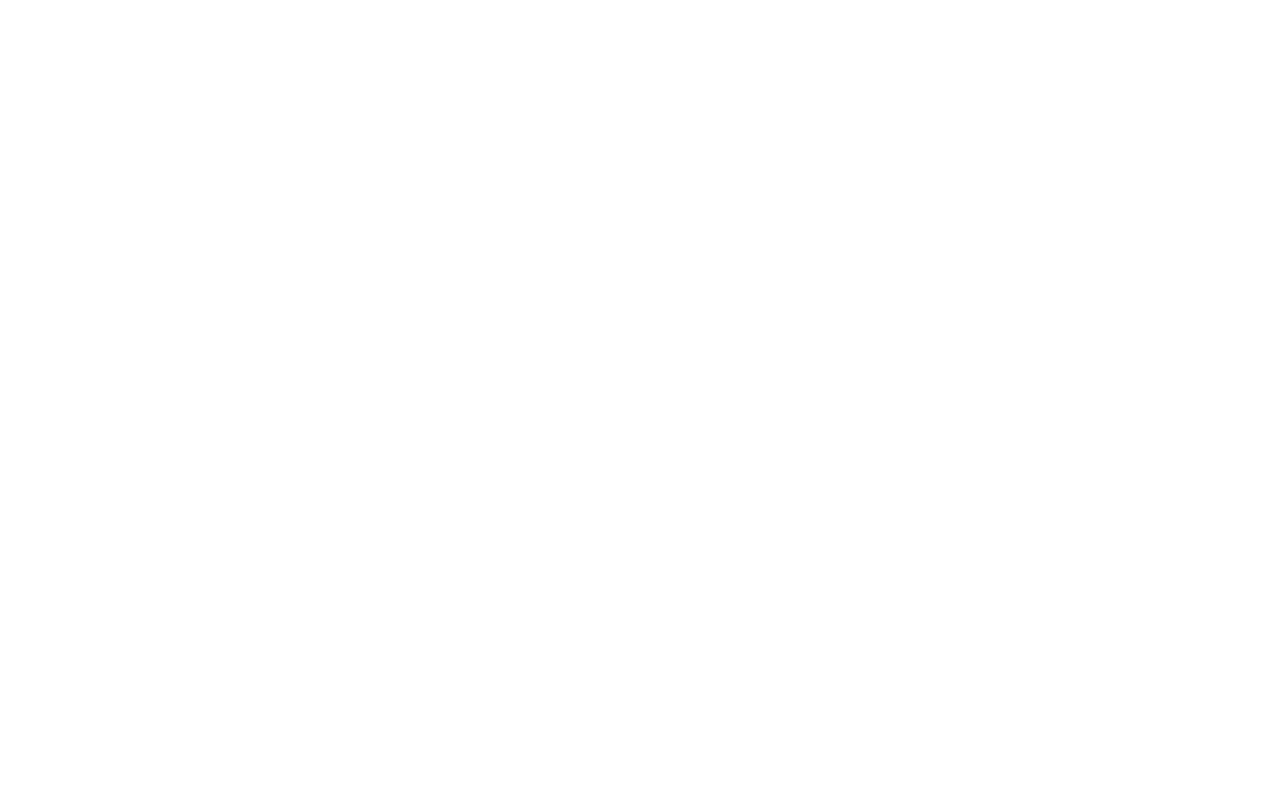
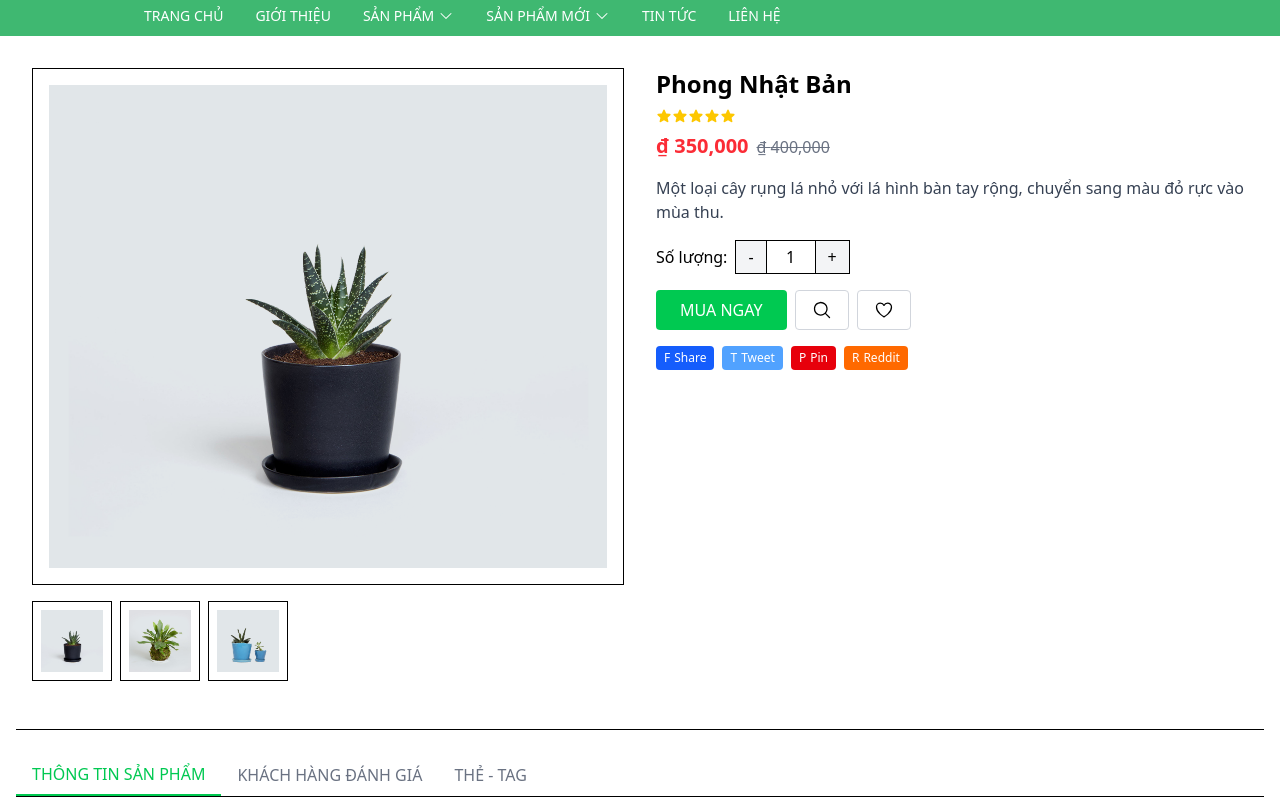
Before and after one commit to awesome-academy/NAITEI-FEHN-PR1-THE-VU, a React (Vite) app: page /product/1 in a window 1280 px wide. Before the commit this address had no page. Shown: the part 180-980 px from the top of the page. Before the commit the page ends 800 px from the top, so only its background shows below. Built offline with nearby package versions, Linux system fonts and the light colour scheme.

Commit message:
product detail page

```diff
--- a/package.json
+++ b/package.json
@@ -16,6 +16,7 @@
     "react": "^19.0.0",
     "react-dom": "^19.0.0",
     "react-router": "^7.3.0",
+    "react-router-dom": "^7.4.0",
     "tailwindcss": "^4.0.13"
   },
   "devDependencies": {
@@ -27,9 +28,9 @@
     "eslint-plugin-react-hooks": "^5.1.0",
     "eslint-plugin-react-refresh": "^0.4.19",
     "globals": "^15.15.0",
+    "json-server": "^1.0.0-beta.3",
     "prettier": "^3.5.3",
     "prettier-plugin-tailwindcss": "^0.6.11",
-    "json-server": "^1.0.0-beta.3",
     "vite": "^6.2.0"
   }
 }
--- a/src/App.jsx
+++ b/src/App.jsx
@@ -1,3 +1,4 @@
+import { Outlet } from "react-router";
 import Footer from "./components/Footer";
 import Header from "./components/Header";
 
@@ -5,8 +6,7 @@
   return (
     <>
       <Header />
-      <p className="text-red-500">PJ1</p>
-      <div className="h-[500px] bg-gray-100"></div>
+      <Outlet />
       <Footer />
     </>
   );
--- /dev/null
+++ b/src/components/ProductDetail.jsx
@@ -0,0 +1,233 @@
+import React, { useState, useEffect } from 'react';
+import { useParams } from 'react-router-dom';
+import {
+  StarIcon, MagnifyingGlassIcon, ChevronLeftIcon, ChevronRightIcon
+} from '@heroicons/react/24/solid';
+import { HeartIcon } from '@heroicons/react/24/outline';
+
+export default function ProductDetail() {
+  const [quantity, setQuantity] = useState(1);
+  const [activeTab, setActiveTab] = useState('info');
+  const [mainImage, setMainImage] = useState('/api/placeholder/400/400');
+  const [product, setProduct] = useState(null);
+  const [loading, setLoading] = useState(true);
+  const [error, setError] = useState(null);
+  const { id } = useParams();
+  useEffect(() => {
+    const fetchProduct = async () => {
+      try {
+        setLoading(true);
+        const response = await fetch('../../server/db.json');
+        if (!response.ok) {
+          throw new Error('Không thể tải dữ liệu sản phẩm');
+        }
+        const data = await response.json();
+
+        const foundProduct = data.trees.find(item => item.id === parseInt(id));
+        if (foundProduct) {
+          setProduct(foundProduct);
+          setMainImage(foundProduct.image[0]);
+        } else {
+          setError('Không tìm thấy sản phẩm');
+        }
+      } catch (err) {
+        setError(err.message);
+      } finally {
+        setLoading(false);
+      }
+    };
+
+    fetchProduct();
+  }, [id]);
+
+  const handleQuantityChange = (type) => {
+    if (type === 'increase') {
+      setQuantity(prev => prev + 1);
+    } else if (type === 'decrease' && quantity > 1) {
+      setQuantity(prev => prev - 1);
+    }
+  };
+
+  const handleInputChange = (e) => {
+    const value = parseInt(e.target.value);
+    if (!isNaN(value) && value > 0) {
+      setQuantity(value);
+    }
+  };
+
+  const renderStars = (count) => {
+    return Array(count).fill(0).map((_, index) => (
+      <StarIcon key={index} className="h-4 w-4" />
+    ));
+  };
+
+  if (loading) {
+    return <div className="text-center py-10">Đang tải...</div>;
+  }
+
+  if (error) {
+    return <div className="text-center py-10 text-red-500">{error}</div>;
+  }
+
+  if (!product) {
+    return <div className="text-center py-10">Không tìm thấy sản phẩm</div>;
+  }
+
+  return (
+    <main className="container mx-auto px-4 py-4">
+      <div className="flex flex-col md:flex-row">
+        <div className="md:w-1/2 p-4">
+          <div className="border p-4 mb-4">
+            <img src={mainImage} alt={product.name} className="w-full h-auto" />
+          </div>
+          <div className="flex space-x-2 overflow-x-auto">
+            {product.image.map((thumb, index) => (
+              <div
+                key={index}
+                className="border p-2 w-20 h-20 cursor-pointer"
+                onClick={() => setMainImage(thumb)}
+              >
+                <img src={thumb} alt={`Thumbnail ${index + 1}`} className="w-full h-full object-cover" />
+              </div>
+            ))}
+          </div>
+        </div>
+
+        <div className="md:w-1/2 p-4">
+          <h1 className="text-2xl font-semibold mb-2">{product.name}</h1>
+
+          <div className="flex text-yellow-400 mb-2">
+            {renderStars(product.ratings?.[0]?.rating || 5)}
+          </div>
+
+          <div className="mb-4">
+            <span className="text-red-500 text-xl font-bold">₫ {product.price.toLocaleString()}</span>
+            <span className="text-gray-500 line-through ml-2">₫ {product.old_price.toLocaleString()}</span>
+          </div>
+
+          <div className="text-gray-700 mb-4">
+            <p>{product.description}</p>
+          </div>
+
+          <div className="flex items-center mb-4">
+            <label className="mr-2">Số lượng:</label>
+            <div className="flex border">
+              <button
+                className="px-3 py-1 bg-gray-100 border-r"
+                onClick={() => handleQuantityChange('decrease')}
+              >
+                -
+              </button>
+              <input
+                type="text"
+                value={quantity}
+                onChange={handleInputChange}
+                className="w-12 text-center py-1"
+              />
+              <button
+                className="px-3 py-1 bg-gray-100 border-l"
+                onClick={() => handleQuantityChange('increase')}
+              >
+                +
+              </button>
+            </div>
+          </div>
+
+          <div className="flex flex-wrap gap-2 mb-4">
+            <button className="bg-green-500 hover:bg-green-600 text-white px-6 py-2 rounded flex items-center">
+              <span>MUA NGAY</span>
+            </button>
+            <button className="bg-white border border-gray-300 hover:bg-gray-100 px-4 py-2 rounded">
+              <MagnifyingGlassIcon className="h-5 w-5" />
+            </button>
+            <button className="bg-white border border-gray-300 hover:bg-gray-100 px-4 py-2 rounded">
+              <HeartIcon className="h-5 w-5" />
+            </button>
+          </div>
+
+          <div className="flex items-center space-x-2">
+            <a href="#" className="bg-blue-600 text-white px-2 py-1 text-xs rounded flex items-center">
+              <span className="mr-1">F</span> Share
+            </a>
+            <a href="#" className="bg-blue-400 text-white px-2 py-1 text-xs rounded flex items-center">
+              <span className="mr-1">T</span> Tweet
+            </a>
+            <a href="#" className="bg-red-600 text-white px-2 py-1 text-xs rounded flex items-center">
+              <span className="mr-1">P</span> Pin
+            </a>
+            <a href="#" className="bg-orange-500 text-white px-2 py-1 text-xs rounded flex items-center">
+              <span className="mr-1">R</span> Reddit
+            </a>
+          </div>
+        </div>
+      </div>
+
+      <div className="mt-8 border-t pt-6">
+        <div className="flex border-b">
+          <button
+            className={`px-4 py-2 ${activeTab === 'info' ? 'border-b-2 border-green-500 text-green-500 font-medium' : 'text-gray-500'}`}
+            onClick={() => setActiveTab('info')}
+          >
+            THÔNG TIN SẢN PHẨM
+          </button>
+          <button
+            className={`px-4 py-2 ${activeTab === 'reviews' ? 'border-b-2 border-green-500 text-green-500 font-medium' : 'text-gray-500'}`}
+            onClick={() => setActiveTab('reviews')}
+          >
+            KHÁCH HÀNG ĐÁNH GIÁ
+          </button>
+          <button
+            className={`px-4 py-2 ${activeTab === 'tags' ? 'border-b-2 border-green-500 text-green-500 font-medium' : 'text-gray-500'}`}
+            onClick={() => setActiveTab('tags')}
+          >
+            THẺ - TAG
+          </button>
+        </div>
+
+        {activeTab === 'info' && (
+          <div className="py-4">
+            <div className="space-y-3 text-gray-700">
+              <p><strong>Tên khoa học:</strong> {product.science_name}</p>
+              <p><strong>Họ thực vật:</strong> {product.information.family}</p>
+              <p><strong>Chiều cao:</strong> {product.information.height}</p>
+              <p>{product.information.full_description}</p>
+            </div>
+          </div>
+        )}
+
+        {activeTab === 'reviews' && (
+          <div className="py-4">
+            {product.ratings.length > 0 ? (
+              product.ratings.map((review, index) => (
+                <div key={index} className="mb-4">
+                  <p><strong>{review.username || review.user_id}</strong></p>
+                  <div className="flex text-yellow-400">{renderStars(review.rating)}</div>
+                  <p>{review.content}</p>
+                  <p className="text-gray-500 text-sm">{new Date(review.created_at).toLocaleString()}</p>
+                </div>
+              ))
+            ) : (
+              <p className="text-center text-gray-500">Chưa có đánh giá nào cho sản phẩm này.</p>
+            )}
+          </div>
+        )}
+
+        {activeTab === 'tags' && (
+          <div className="py-4">
+            <div className="flex flex-wrap gap-2">
+              {product.tags.map((tag, index) => (
+                <a
+                  key={index}
+                  href="#"
+                  className="px-3 py-1 bg-gray-100 rounded-full text-sm text-gray-700 hover:bg-gray-200"
+                >
+                  {tag}
+                </a>
+              ))}
+            </div>
+          </div>
+        )}
+      </div>
+    </main>
+  );
+}
--- a/src/main.jsx
+++ b/src/main.jsx
@@ -3,13 +3,16 @@
 import { BrowserRouter, Routes, Route } from "react-router";
 import "./index.css";
 import App from "./App.jsx";
+import ProductDetail from "./components/ProductDetail.jsx";
 
 createRoot(document.getElementById("root")).render(
   <StrictMode>
     <BrowserRouter>
       <Routes>
-        <Route path="/" element={<App />} />
-        <Route path="/login" element={<h1>Login</h1>} />
+        <Route path="/" element={<App />}>
+          <Route path="/product/:id" element={<ProductDetail />} />
+          <Route path="/login" element={<h1>Login</h1>} />
+        </Route>
       </Routes>
     </BrowserRouter>
   </StrictMode>,
```
Also changed, not shown: 1 other file (tests, documents, lock files or other folders).
